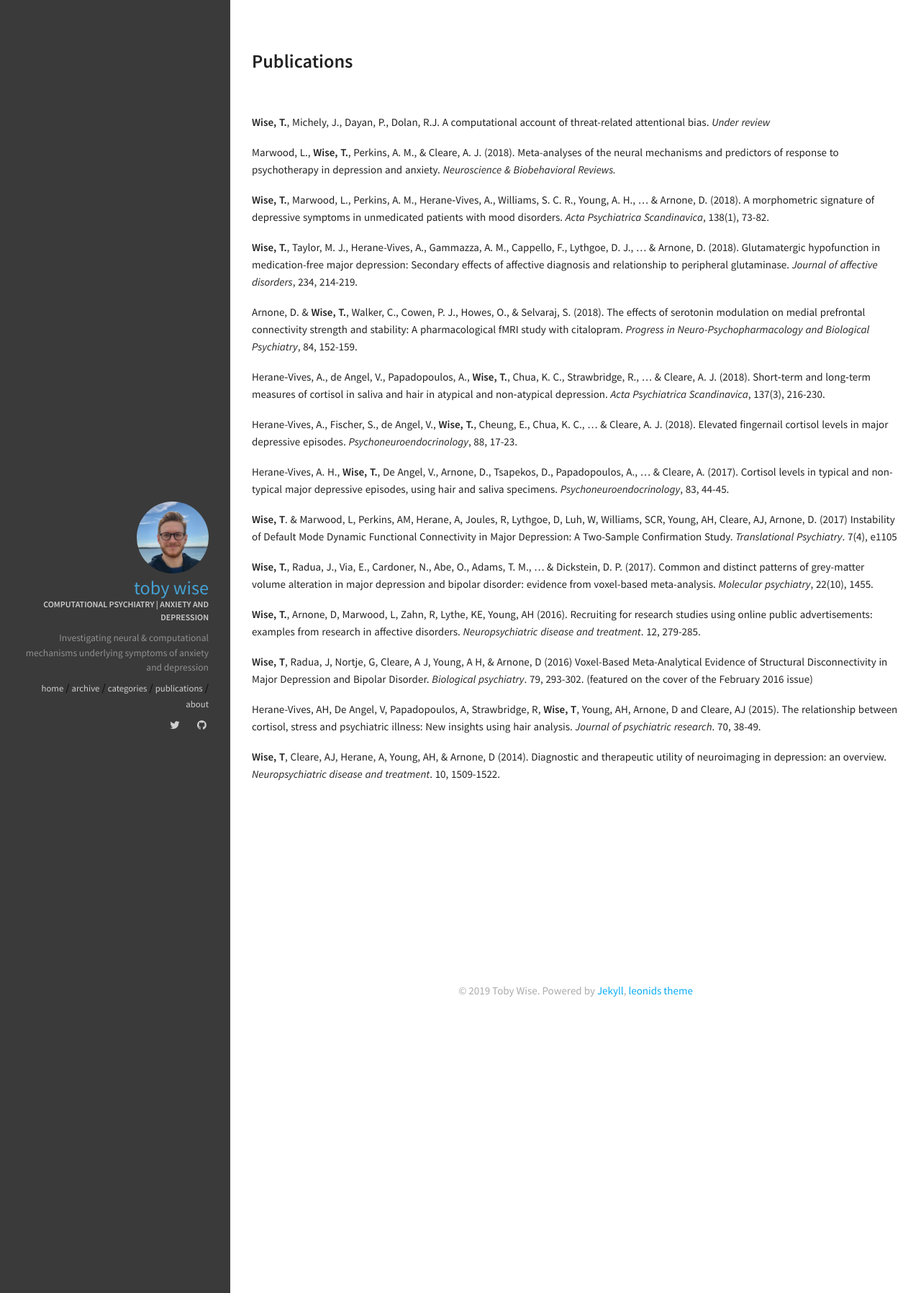
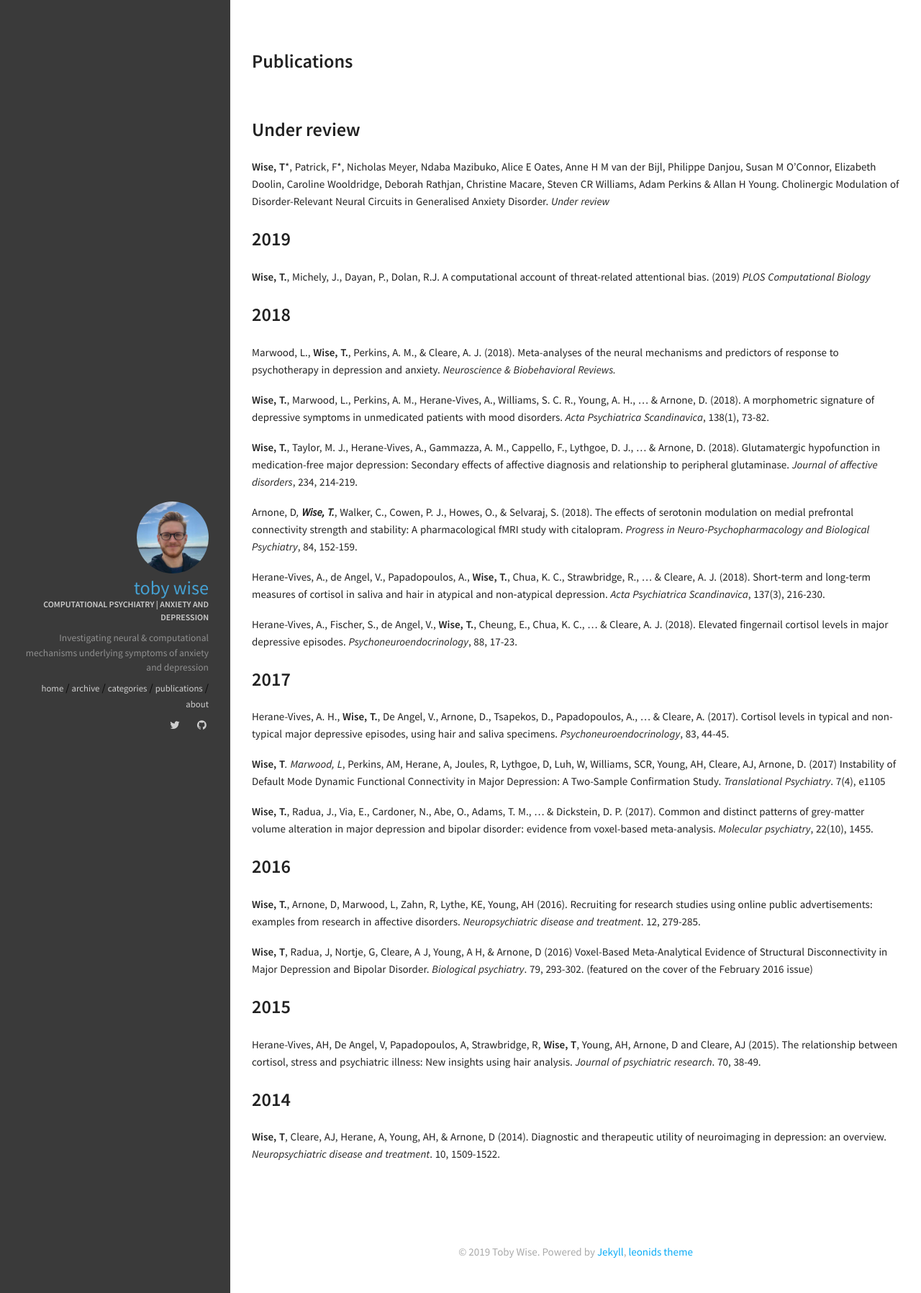
Before and after one commit to tobywise/tobywise.github.io, a Jekyll site: the page built from publications.md, in a window 1280 px wide. Shown: the whole page at 72% size. Built offline with Jekyll 4.4.1, drawn with Linux system fonts in a browser that asks for light colours.

Commit message:
Updated publications

```diff
--- a/publications.md
+++ b/publications.md
@@ -3,7 +3,16 @@ layout: page
 title:  Publications
 permalink: /publications/
 ---
-**Wise, T.**, Michely, J., Dayan, P., Dolan, R.J. A computational account of threat-related attentional bias. _Under review_
+
+## Under review
+
+**Wise, T**\*, Patrick, F*, Nicholas Meyer, Ndaba Mazibuko, Alice E Oates, Anne H M van der Bijl, Philippe Danjou, Susan M O’Connor, Elizabeth Doolin, Caroline Wooldridge, Deborah Rathjan, Christine Macare, Steven CR Williams, Adam Perkins & Allan H Young. Cholinergic Modulation of Disorder-Relevant Neural Circuits in Generalised Anxiety Disorder. _Under review_
+
+## 2019
+
+**Wise, T.**, Michely, J., Dayan, P., Dolan, R.J. A computational account of threat-related attentional bias. (2019) _PLOS Computational Biology_
+
+## 2018
 
 Marwood, L., **Wise, T.**, Perkins, A. M., & Cleare, A. J. (2018). Meta-analyses of the neural mechanisms and predictors of response to psychotherapy in depression and anxiety. _Neuroscience & Biobehavioral Reviews._
 
@@ -11,22 +20,30 @@ Marwood, L., **Wise, T.**, Perkins, A. M., & Cleare, A. J. (2018). Meta-analyses
 
 **Wise, T.**, Taylor, M. J., Herane-Vives, A., Gammazza, A. M., Cappello, F., Lythgoe, D. J., … & Arnone, D. (2018). Glutamatergic hypofunction in medication-free major depression: Secondary effects of affective diagnosis and relationship to peripheral glutaminase. _Journal of affective disorders_, 234, 214-219.
 
-Arnone, D. & **Wise, T.**, Walker, C., Cowen, P. J., Howes, O., & Selvaraj, S. (2018). The effects of serotonin modulation on medial prefrontal connectivity strength and stability: A pharmacological fMRI study with citalopram. _Progress in Neuro-Psychopharmacology and Biological Psychiatry_, 84, 152-159.
+Arnone, D*, **Wise, T.***, Walker, C., Cowen, P. J., Howes, O., & Selvaraj, S. (2018). The effects of serotonin modulation on medial prefrontal connectivity strength and stability: A pharmacological fMRI study with citalopram. _Progress in Neuro-Psychopharmacology and Biological Psychiatry_, 84, 152-159.
 
 Herane‐Vives, A., de Angel, V., Papadopoulos, A., **Wise, T.**, Chua, K. C., Strawbridge, R., … & Cleare, A. J. (2018). Short‐term and long‐term measures of cortisol in saliva and hair in atypical and non‐atypical depression. _Acta Psychiatrica Scandinavica_, 137(3), 216-230.
 
 Herane-Vives, A., Fischer, S., de Angel, V., **Wise, T.**, Cheung, E., Chua, K. C., … & Cleare, A. J. (2018). Elevated fingernail cortisol levels in major depressive episodes. _Psychoneuroendocrinology_, 88, 17-23.
 
+## 2017
+
 Herane-Vives, A. H., **Wise, T.**, De Angel, V., Arnone, D., Tsapekos, D., Papadopoulos, A., … & Cleare, A. (2017). Cortisol levels in typical and non-typical major depressive episodes, using hair and saliva specimens. _Psychoneuroendocrinology_, 83, 44-45.
 
-**Wise, T**. & Marwood, L, Perkins, AM, Herane, A, Joules, R, Lythgoe, D, Luh, W, Williams, SCR, Young, AH, Cleare, AJ, Arnone, D. (2017) Instability of Default Mode Dynamic Functional Connectivity in Major Depression: A Two-Sample Confirmation Study. _Translational Psychiatry_. 7(4), e1105
+**Wise, T***. Marwood, L*, Perkins, AM, Herane, A, Joules, R, Lythgoe, D, Luh, W, Williams, SCR, Young, AH, Cleare, AJ, Arnone, D. (2017) Instability of Default Mode Dynamic Functional Connectivity in Major Depression: A Two-Sample Confirmation Study. _Translational Psychiatry_. 7(4), e1105
 
 **Wise, T.**, Radua, J., Via, E., Cardoner, N., Abe, O., Adams, T. M., … & Dickstein, D. P. (2017). Common and distinct patterns of grey-matter volume alteration in major depression and bipolar disorder: evidence from voxel-based meta-analysis. _Molecular psychiatry_, 22(10), 1455.
+
+## 2016
 
 **Wise, T.**, Arnone, D, Marwood, L, Zahn, R, Lythe, KE, Young, AH (2016). Recruiting for research studies using online public advertisements: examples from research in affective disorders. _Neuropsychiatric disease and treatment_. 12, 279-285.
 
 **Wise, T**, Radua, J, Nortje, G, Cleare, A J, Young, A H, & Arnone, D (2016) Voxel-Based Meta-Analytical Evidence of Structural Disconnectivity in Major Depression and Bipolar Disorder. _Biological psychiatry_. 79, 293-302. (featured on the cover of the February 2016 issue)
 
+## 2015
+
 Herane-Vives, AH, De Angel, V, Papadopoulos, A, Strawbridge, R, **Wise, T**, Young, AH, Arnone, D and Cleare, AJ (2015). The relationship between cortisol, stress and psychiatric illness: New insights using hair analysis. _Journal of psychiatric research_. 70, 38-49.
 
+## 2014
+
 **Wise, T**, Cleare, AJ, Herane, A, Young, AH, & Arnone, D (2014). Diagnostic and therapeutic utility of neuroimaging in depression: an overview. _Neuropsychiatric disease and treatment_. 10, 1509-1522.
```
